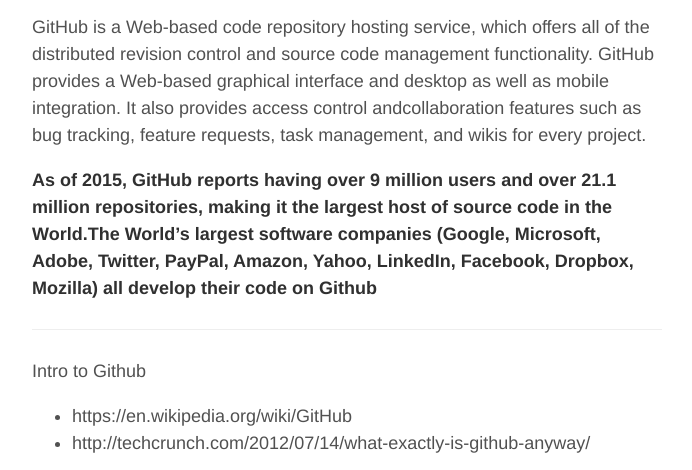
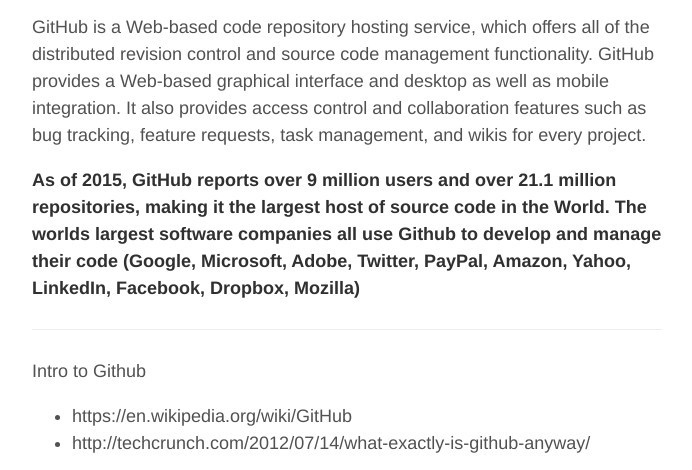
Before and after one commit to healthschema/healthschema.github.io, a Jekyll site: the page built from _posts/2015-08-20-github-intro.md, in a window 1280 px wide and 900 px high, cut to the strip 430-900 px from the top of the window. Shown: the whole strip, without its empty margins (293-985 px from the left). Built offline with Jekyll 4.4.1, drawn with Linux system fonts in a browser that asks for light colours.

Commit message:
Update 2015-08-20-github-intro.md

```diff
--- a/_posts/2015-08-20-github-intro.md
+++ b/_posts/2015-08-20-github-intro.md
@@ -9,9 +9,9 @@
 </p>
 
 
-GitHub is a Web-based code repository hosting service, which offers all of the distributed revision control and source code management functionality. GitHub provides a Web-based graphical interface and desktop as well as mobile integration. It also provides access control andcollaboration features such as bug tracking, feature requests, task management, and wikis for every project.
+GitHub is a Web-based code repository hosting service, which offers all of the distributed revision control and source code management functionality. GitHub provides a Web-based graphical interface and desktop as well as mobile integration. It also provides access control and collaboration features such as bug tracking, feature requests, task management, and wikis for every project.
 
-**As of 2015, GitHub reports having over 9 million users and over 21.1 million repositories, making it the largest host of source code in the World.The World's largest software companies (Google, Microsoft, Adobe, Twitter, PayPal, Amazon, Yahoo, LinkedIn, Facebook, Dropbox, Mozilla) all develop their code on Github**
+**As of 2015, GitHub reports over 9 million users and over 21.1 million repositories, making it the largest host of source code in the World. The worlds largest software companies all use Github to develop and manage their code (Google, Microsoft, Adobe, Twitter, PayPal, Amazon, Yahoo, LinkedIn, Facebook, Dropbox, Mozilla)**
 
 
 ***
```
